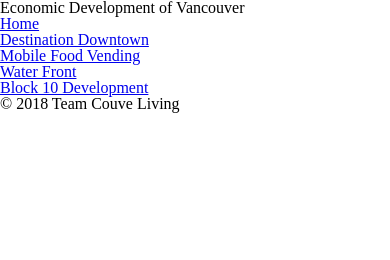
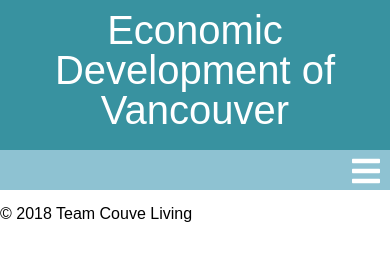
Before and after one commit to KiloByteChris/CGT206_SkillBuilding2, a plain HTML site: page index.html in a window 390 px wide. Drawn offline with nearby package versions, Linux system fonts and the light colour scheme.

Commit message:
Hamburger is Working!

```diff
--- a/css/main.css
+++ b/css/main.css
@@ -15,6 +15,70 @@
 /*------------------------------------------------------------------------------
 ---------------------------- MAIN CSS ------------------------------------------
 ------------------------------------------------------------------------------*/
+body {
+    font-family: sans-serif;
+}
+
+#wrapper {
+    max-width: 399px;
+    width: 100%;
+}
+
+header {
+    height: 150px;
+    background-color: #3892A0;
+    font-size: 2.5em;
+    color : #FFF;
+}
+
+h1 {
+    text-align: center;
+    padding-top: 10px;
+}
+
+nav {
+    height: 40px;
+    background-color: #8EC2D2;
+}
+
+a {
+    text-decoration: none;
+}
+
+.navList {
+    display: none;
+}
+
+.navLink {
+    font-size: 2em;
+    padding: 10px 0 10px 0;
+    max-width: 399px;
+    width: 100%;
+    background-color: #8EC2D2;
+    color: #FFF;
+    border-bottom: 1px solid #000;
+}
+
+.navLink a {
+    color: #FFF;
+    margin-left: 10px;
+}
+
+.navLink a:hover {
+    color: #DDD;
+}
+
+.navLink a:active {
+    color: #999;
+}
+
+.burger {
+    color: #FFF;
+    font-size: 2em;
+    margin-top: 5px;
+    margin-right: 10px;
+    float: right;
+}
 
 /*-------------------------------------------------------------------------------
 -----------------------------SMALL MOBILE CSS------------------------------------
--- a/index.html
+++ b/index.html
@@ -31,15 +31,17 @@
             <h1>Economic Development of Vancouver</h1>
         </header>
         <nav>
-            <ul>
-                <li><a href="index.html">Home</a></li>
-                <li><a href="destination_downtown.html">Destination Downtown</a></li>
-                <li><a href="mobile_food_vending.html">Mobile Food Vending</a></li>
-                <li><a href="water_front.html">Water Front</a></li>
-                <li><a href="block10.html">Block 10 Development</a></li>
+            <a class="burger"><i class="fas fa-bars"></i></a>
+            <ul class="navList">
+                <li class="navLink"><a href="index.html">Home</a></li>
+                <li class="navLink"><a href="destination_downtown.html">Destination Downtown</a></li>
+                <li class="navLink"><a href="mobile_food_vending.html">Mobile Food Vending</a></li>
+                <li class="navLink"><a href="water_front.html">Water Front</a></li>
+                <li class="navLink"><a href="block10.html">Block 10 Development</a></li>
             </ul>
         </nav>
         <main>
+            <img src="">
 
         </main>
         <footer>
@@ -47,4 +49,11 @@
         </footer>
     </div>
 </body>
+    <script>
+        $(document).ready( function(){
+            $(".burger").click( function(){
+                $(".navList").slideToggle();
+            });
+        });
+    </script>
 </html>
```
Also changed, not shown: 1 other file.
